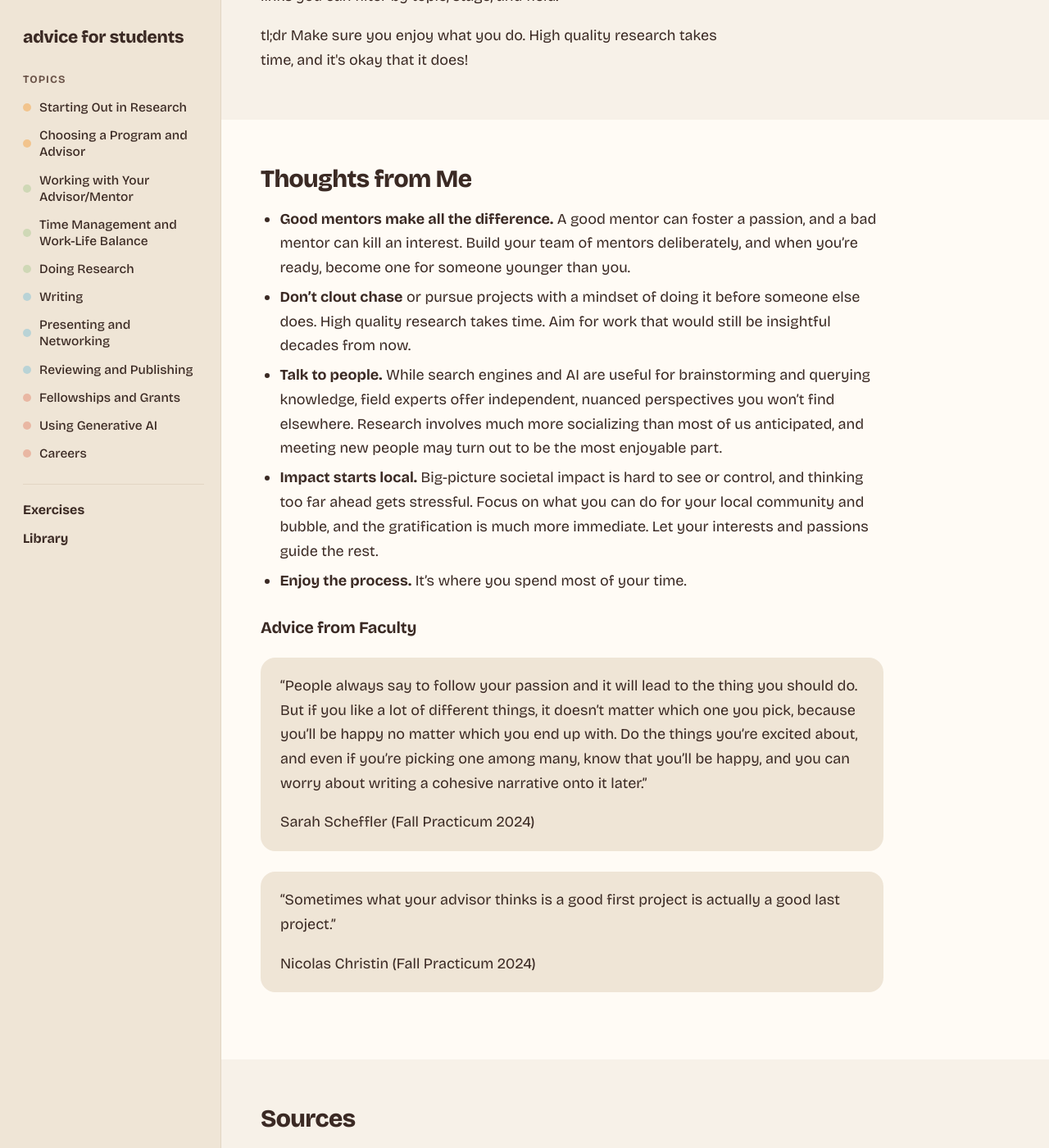
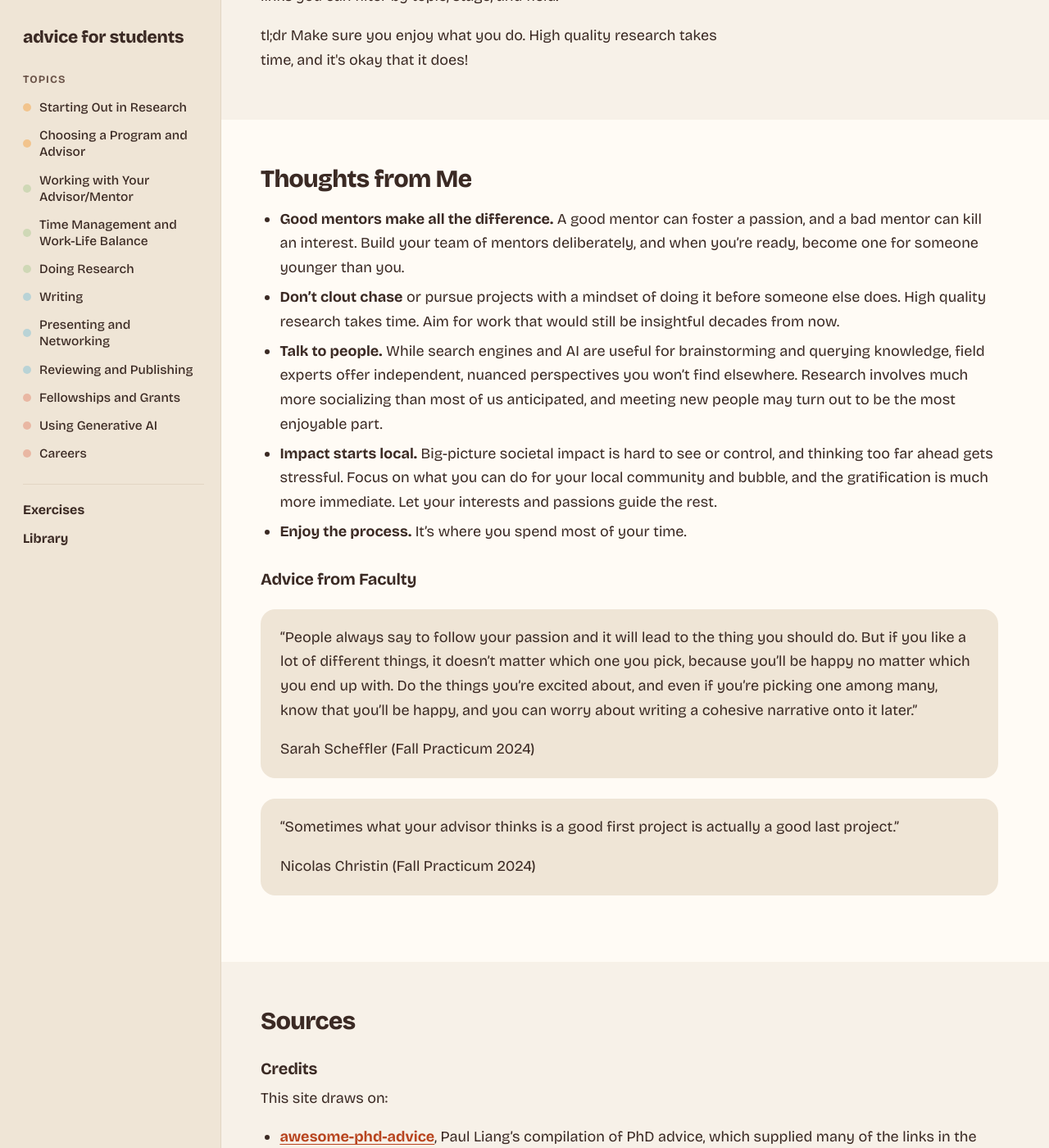
Before and after one commit to merylye/student-advice, a Jekyll site: the page built from index.html, in a window 1280 px wide and 1400 px high, scrolled down 312 px. Shown: the whole window at 82% size. Built offline with Jekyll 4.4.1, drawn with Linux system fonts in a browser that asks for light colours.

Commit message:
Widen text column to 900px
Co-Authored-By: Claude Opus 5.5 <noreply@anthropic.com>
Claude-Session: https://claude.ai/code/session_01C25QM1QrULTUCEMLhuM8KY

```diff
--- a/assets/css/style.css
+++ b/assets/css/style.css
@@ -11,7 +11,7 @@
   --olive: #cfd8b6;
   --blue: #b9d3d6;
   --max: 1150px;
-  --prose: 760px;
+  --prose: 900px;
   --radius: 24px;
 }
 
```
